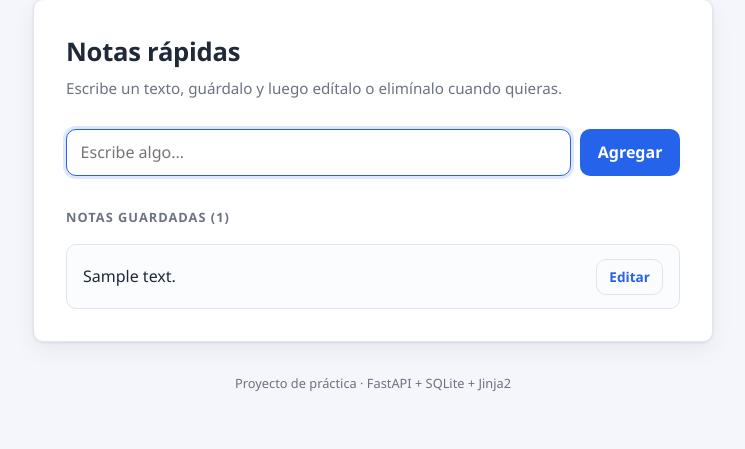
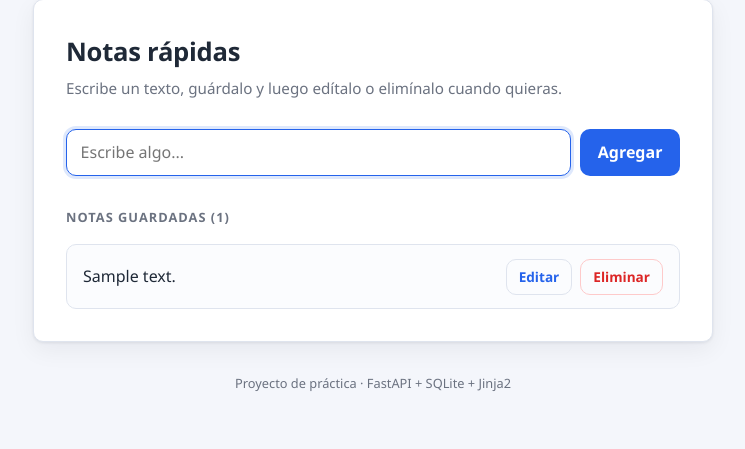
Before and after one commit to lorf543/crud-fastapi-gitflow, a FastAPI app: template app/templates/index.html in a window 1280 px wide. Shown: the part 41-490 px from the top of the page, without its empty margins (267-1012 px from the left). Run offline with FastAPI, Linux system fonts and the light colour scheme; the template is opened without the code that fills it: most values are stand-ins (such as "Sample title", 1, 10 or a date in 2020).

Commit message:
feat(eliminar-nota): agregar borrado de notas con confirmación
Se agrega la ruta POST /notas/{id}/eliminar, el botón "Eliminar" en cada nota
con confirmación en el navegador y el estilo correspondiente. Con esto queda
completo el ciclo CRUD sobre la entidad de notas.

```diff
--- a/app/main.py
+++ b/app/main.py
@@ -96,6 +96,15 @@ def editar_nota(request: Request, nota_id: int, texto: str = Form("")):
     return RedirectResponse(url="/", status_code=303)
 
 
+@app.post("/notas/{nota_id}/eliminar")
+def eliminar_nota(nota_id: int):
+    """Elimina una nota y vuelve al listado."""
+    if not crud.eliminar_nota(nota_id):
+        raise HTTPException(status_code=404, detail="La nota no existe.")
+
+    return RedirectResponse(url="/", status_code=303)
+
+
 @app.get("/salud")
 def salud() -> dict[str, str]:
     """Endpoint de verificación usado por monitoreo y pruebas."""
--- a/app/static/style.css
+++ b/app/static/style.css
@@ -91,6 +91,19 @@ button {
 
 button:hover {
   background: var(--primario-oscuro);
+}
+
+button.peligro {
+  padding: 0.4rem 0.75rem;
+  font-size: 0.85rem;
+  background: transparent;
+  color: var(--peligro);
+  border: 1px solid #fecaca;
+}
+
+button.peligro:hover {
+  background: #fef2f2;
+  border-color: #fca5a5;
 }
 
 button:focus-visible {
--- a/app/templates/index.html
+++ b/app/templates/index.html
@@ -55,6 +55,13 @@
               <p class="texto">{{ item.texto }}</p>
               <div class="acciones">
                 <a class="boton-secundario" href="/?editar={{ item.id }}">Editar</a>
+                <form
+                  action="/notas/{{ item.id }}/eliminar"
+                  method="post"
+                  onsubmit="return confirm('¿Eliminar esta nota?');"
+                >
+                  <button type="submit" class="peligro">Eliminar</button>
+                </form>
               </div>
             </li>
           {% endif %}
```
Also changed, not shown: tests/test_app.py (+28 -0 lines), README.md.
